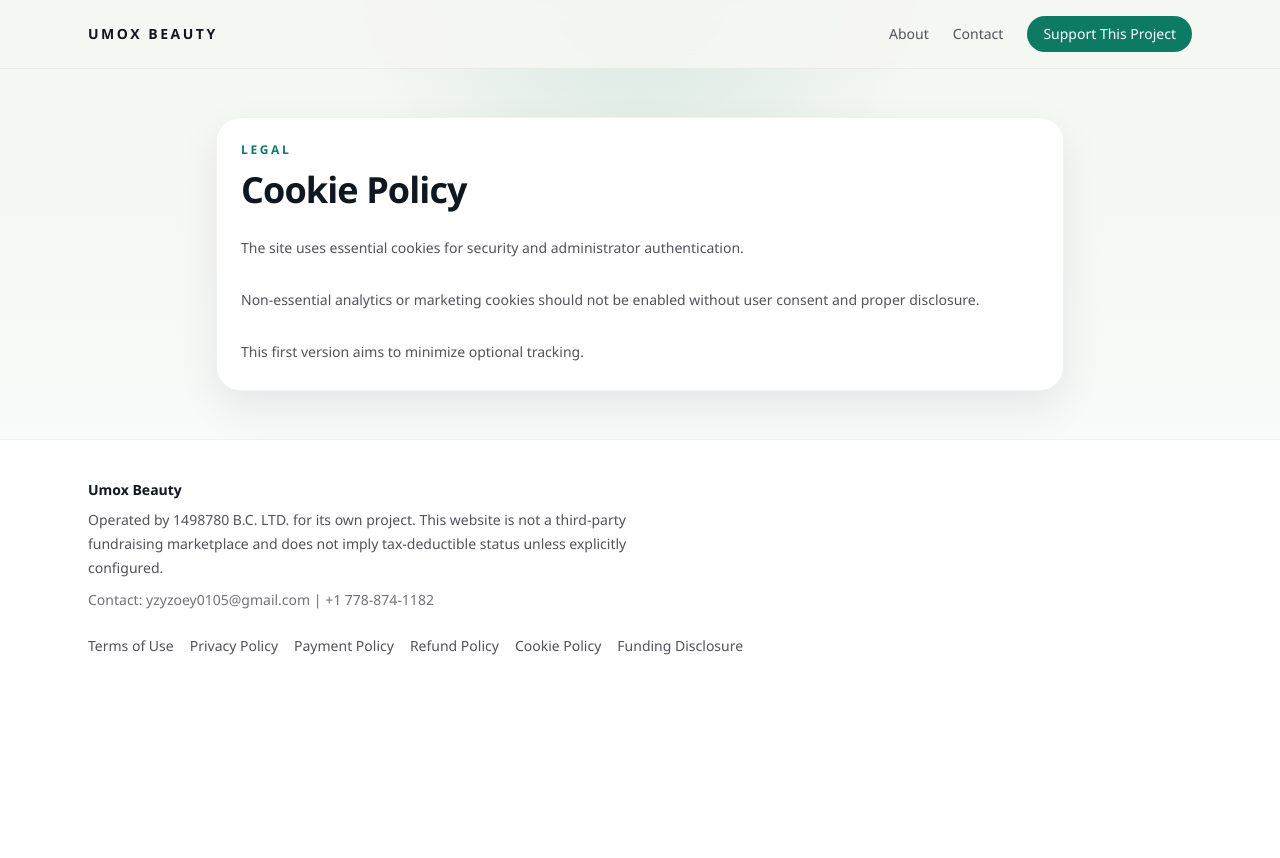
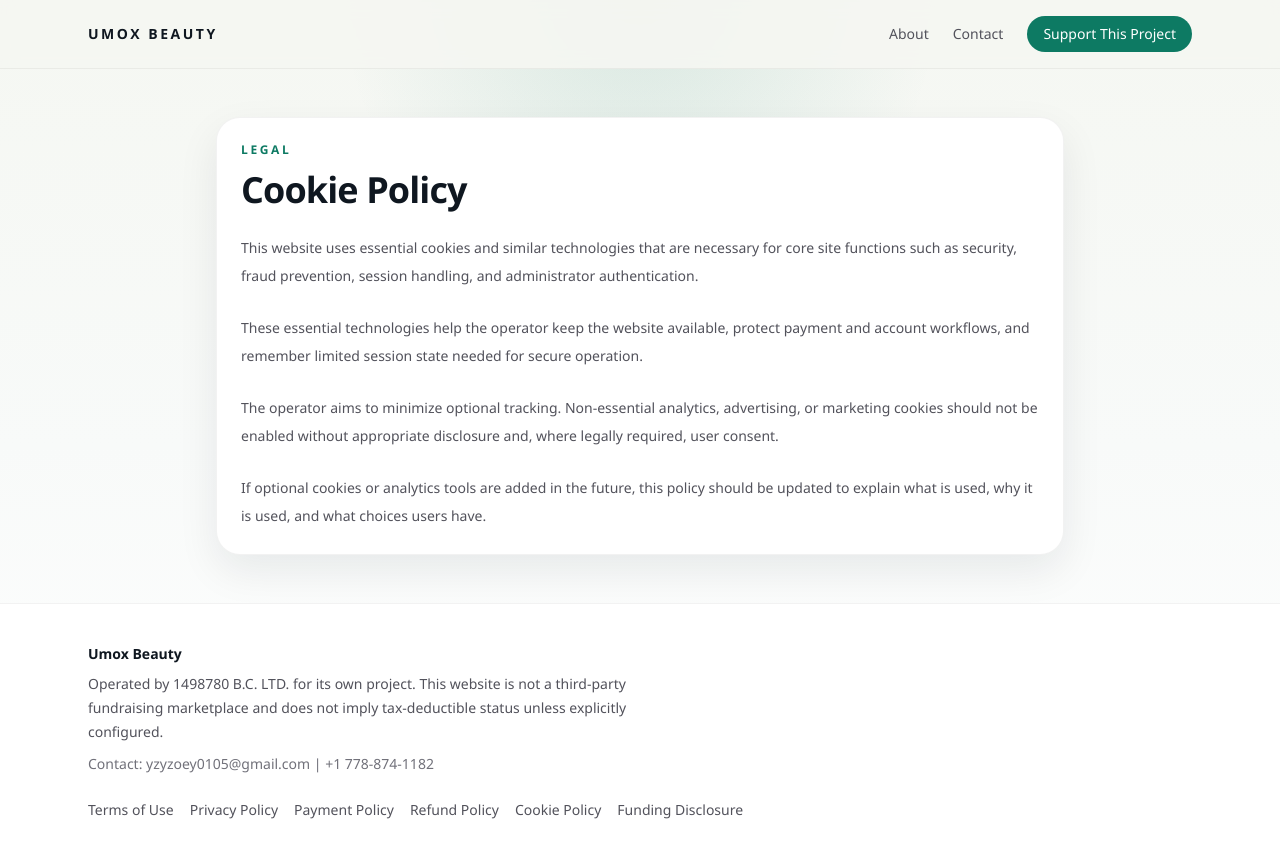
Before and after one commit to Willyyang8888/umoxbeauty, a Next.js app: page /legal/cookie-policy in a window 1280 px wide. Before the commit the page ends 800 px from the top, so only its background shows below. Built offline with nearby package versions, Linux system fonts and the light colour scheme; no server answers; the database is empty.

Commit message:
Refine legal policy pages
Expand the payment, cookie, and funding disclosure pages with clearer operational and compliance language for the public website.

```diff
--- a/src/app/legal/[slug]/page.tsx
+++ b/src/app/legal/[slug]/page.tsx
@@ -28,9 +28,11 @@ const legalContent: Record<string, { title: string; body: string[] }> = {
   "payment-policy": {
     title: "Payment Policy",
     body: [
-      "Credit card payments are processed through approved third-party processors such as Stripe and, when configured, Moneris.",
-      "Support status is determined by server-side records and verified webhooks rather than front-end redirects alone.",
-      "Minimum and maximum amounts are enforced server-side."
+      "This website accepts one-time voluntary support payments for the operator's own software project, Umox Beauty. Payments are processed in Canadian dollars unless another currency is clearly presented at checkout.",
+      "Credit card payments are processed through approved third-party payment processors such as Stripe and, when configured, Moneris. The operator does not store full card numbers or CVV values on its own servers.",
+      "A payment is not treated as successful solely because a customer is redirected back to the website. Final payment status is determined by the operator's server-side records and verified payment processor notifications, including webhooks where applicable.",
+      "Minimum and maximum payment amounts are enforced server-side. The operator may decline, cancel, or review a payment attempt where fraud, abuse, technical error, sanctions screening, card issuer restrictions, or payment processor requirements apply.",
+      "Support payments made through this website are not charitable donations for Canadian income tax receipt purposes unless the operator separately publishes valid charitable registration information and expressly states that official charitable receipts are available."
     ]
   },
   "refund-policy": {
@@ -46,18 +48,20 @@ const legalContent: Record<string, { title: string; body: string[] }> = {
   "cookie-policy": {
     title: "Cookie Policy",
     body: [
-      "The site uses essential cookies for security and administrator authentication.",
-      "Non-essential analytics or marketing cookies should not be enabled without user consent and proper disclosure.",
-      "This first version aims to minimize optional tracking."
+      "This website uses essential cookies and similar technologies that are necessary for core site functions such as security, fraud prevention, session handling, and administrator authentication.",
+      "These essential technologies help the operator keep the website available, protect payment and account workflows, and remember limited session state needed for secure operation.",
+      "The operator aims to minimize optional tracking. Non-essential analytics, advertising, or marketing cookies should not be enabled without appropriate disclosure and, where legally required, user consent.",
+      "If optional cookies or analytics tools are added in the future, this policy should be updated to explain what is used, why it is used, and what choices users have."
     ]
   },
   "funding-disclosure": {
     title: "Funding / Contribution Disclosure",
     body: [
-      "Payments on this site support the operator's own project and are not held on behalf of third-party campaign creators, charities, or unrelated beneficiaries.",
-      "The site should not describe ordinary project support as a charitable tax-deductible donation unless valid charitable registration and receipt rules are separately configured.",
+      "Payments made through this website support the operator's own project, Umox Beauty. Funds are received and controlled by [LEGAL_COMPANY_NAME] and are not collected on behalf of third-party campaign creators, charities, public fundraising platforms, or unrelated beneficiaries.",
+      "A support payment or contribution made through this website is voluntary. It does not create equity, profit-sharing rights, debt, repayment rights, ownership interests, or any contractual entitlement to future products, services, or financial returns unless expressly stated elsewhere in writing.",
+      "The site should not describe ordinary project support as a charitable or tax-deductible donation unless valid charitable registration information and lawful receipt practices are separately configured and clearly disclosed.",
       "Current project purpose: [PROJECT_PURPOSE]. Current funding use: [FUND_USAGE_DESCRIPTION].",
-      "The operator for this site is [LEGAL_COMPANY_NAME], and public inquiries may be directed to [SUPPORT_EMAIL]."
+      "Public questions about project support, contributions, privacy, or refunds may be directed to [SUPPORT_EMAIL] or [CONTACT_PHONE]."
     ]
   }
 };
```
